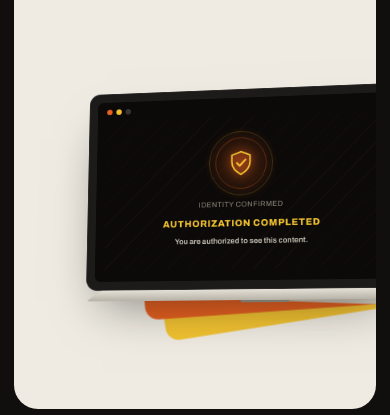
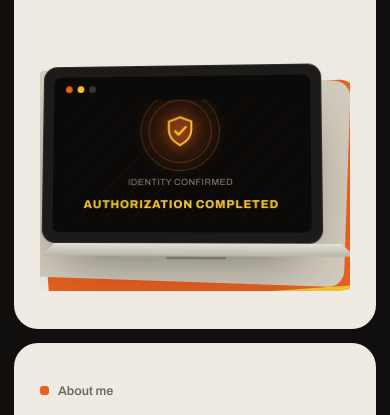
Before and after one commit to Mohammadghatasheh/mohammadghatasheh.github.io, a plain HTML site: page index.html in a window 390 px wide. Shown: the part 360-775 px from the top of the page. Drawn offline with Linux system fonts and the light colour scheme.

Commit message:
Add files via upload

```diff
--- a/index.html
+++ b/index.html
@@ -273,6 +273,10 @@ footer img{width:34px;opacity:.85}
   .contact{padding:54px 22px}
   .chip{width:.32em;height:.32em;border-radius:.1em}
   .chip i{width:.12em;height:.12em}
+  .stage{min-height:260px;transform:none;perspective:700px;overflow:hidden;width:100%}
+  .lid{width:min(340px,72vw);height:auto;aspect-ratio:390/248}
+  .deck{width:min(390px,80vw)}
+  .laptop{animation:none;transform:rotateX(4deg) rotateY(-4deg)}
 }
 </style>
 </head>
```
